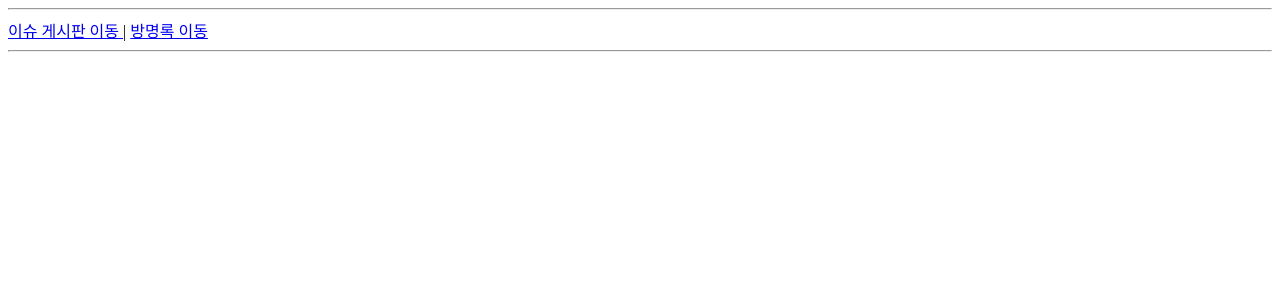
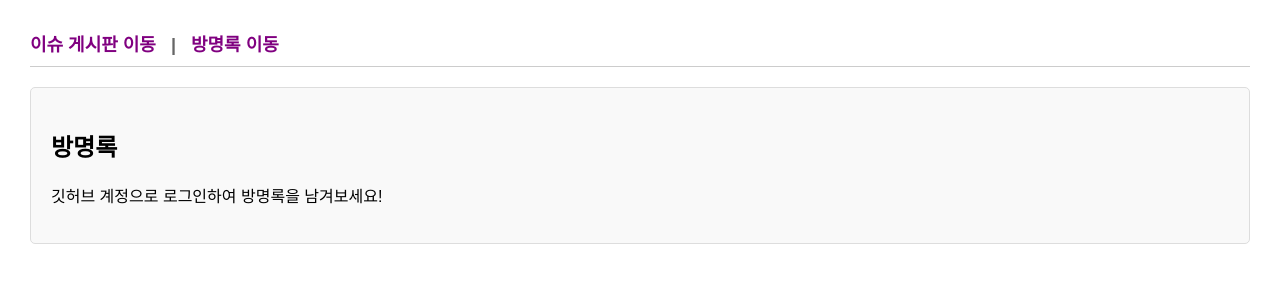
Before and after one commit to sundayi0/FinalWeb, a plain HTML site: page index.html in a window 1280 px wide. Both pictures are taken after a click on the link "방명록 이동". Drawn offline with Linux system fonts and the light colour scheme.

Commit message:
Update index.html

```diff
--- a/index.html
+++ b/index.html
@@ -1,10 +1,127 @@
-<!Doctype html>
-<html>
-  <head> <title> 게시판 연결 실습 </title> </head>
+<!DOCTYPE html>
+<html lang="ko">
+<head>
+    <meta charset="UTF-8">
+    <meta name="viewport" content="width=device-width, initial-scale=1.0">
+    <title>게시판 연결 실습</title>
+    <style>
+        body {
+            font-family: 'Malgun Gothic', sans-serif;
+            margin: 30px;
+        }
+
+        /* 상단 네비게이션 스타일 */
+        .nav-menu {
+            font-size: 18px;
+            font-weight: bold;
+            margin-bottom: 20px;
+            padding-bottom: 10px;
+            border-bottom: 1px solid #ccc;
+        }
+
+        .nav-menu a {
+            color: purple;
+            text-decoration: none;
+            cursor: pointer;
+        }
+
+        .nav-menu a:hover {
+            text-decoration: underline;
+        }
+
+        .divider {
+            margin: 0 10px;
+            color: #666;
+        }
+
+        /* 콘텐츠 영역 기본 숨김 처리 */
+        .content-section {
+            display: none;
+            margin-top: 20px;
+            padding: 20px;
+            border: 1px solid #ddd;
+            background-color: #f9f9f9;
+            border-radius: 5px;
+        }
+
+        /* 활성화되었을 때 보여주기 */
+        .content-section.active {
+            display: block;
+        }
+    </style>
+</head>
 <body>
-  <hr>
-  <a href="https://github.com/sundayi0/FinalWeb/issues/1#issue-6411850930"> 이슈 게시판 이동 </a> |
-  <a href="#"> 방명록 이동 </a>
-  <hr>
+
+    <!-- 상단 메뉴 영역 -->
+    <div class="nav-menu">
+        <a onclick="showContent('issue')">이슈 게시판 이동</a>
+        <span class="divider">|</span>
+        <a onclick="showContent('guestbook')">방명록 이동</a>
+    </div>
+
+    <!-- 이슈 게시판 콘텐츠 영역 -->
+    <div id="issue-section" class="content-section">
+        <h2>이슈 게시판</h2>
+        <p>현재 등록된 이슈가 없습니다.</p>
+    </div>
+
+    <!-- 방명록 콘텐츠 영역 (Giscus 연동) -->
+    <div id="guestbook-section" class="content-section">
+        <h2>방명록</h2>
+        <p>깃허브 계정으로 로그인하여 방명록을 남겨보세요!</p>
+
+        <!-- Giscus가 삽입될 공간 -->
+        <div id="giscus-container"></div>
+    </div>
+
+    <script>
+        let giscusLoaded = false; // Giscus가 중복 로드되는 것을 방지하기 위한 변수
+
+        // 링크 클릭 시 해당 섹션을 화면에 표시하는 함수
+        function showContent(type) {
+            // 1. 모든 콘텐츠 영역 숨기기
+            const sections = document.querySelectorAll('.content-section');
+            sections.forEach(section => {
+                section.classList.remove('active');
+            });
+
+            // 2. 선택한 타입에 맞는 섹션 표시
+            if (type === 'issue') {
+                document.getElementById('issue-section').classList.add('active');
+            } else if (type === 'guestbook') {
+                document.getElementById('guestbook-section').classList.add('active');
+
+                // 방명록을 처음 누를 때만 Giscus 스크립트를 동적으로 로드
+                if (!giscusLoaded) {
+                    loadGiscus();
+                    giscusLoaded = true;
+                }
+            }
+        }
+
+        // Giscus 스크립트를 동적으로 생성하여 주입하는 함수
+        function loadGiscus() {
+            const container = document.getElementById('giscus-container');
+            const script = document.createElement('script');
+
+            script.src = 'https://giscus.app/client.js';
+            script.setAttribute('data-repo', '사용자이름/저장소이름'); // 본인의 깃허브 레포지토리 (예: sunday0/FinalWeb)
+            script.setAttribute('data-repo-id', '여기에_REPO_ID입력'); // Giscus 설정 페이지에서 확인
+            script.setAttribute('data-category', 'Announcements'); // 디스커션 카테고리 이름
+            script.setAttribute('data-category-id', '여기에_CATEGORY_ID입력'); // Giscus 설정 페이지에서 확인
+            script.setAttribute('data-mapping', 'pathname');
+            script.setAttribute('data-strict', '0');
+            script.setAttribute('data-reactions-enabled', '1');
+            script.setAttribute('data-emit-metadata', '0');
+            script.setAttribute('data-input-position', 'bottom');
+            script.setAttribute('data-theme', 'light');
+            script.setAttribute('data-lang', 'ko');
+            script.crossOrigin = 'anonymous';
+            script.async = true;
+
+            container.appendChild(script);
+        }
+    </script>
+
 </body>
 </html>
```
